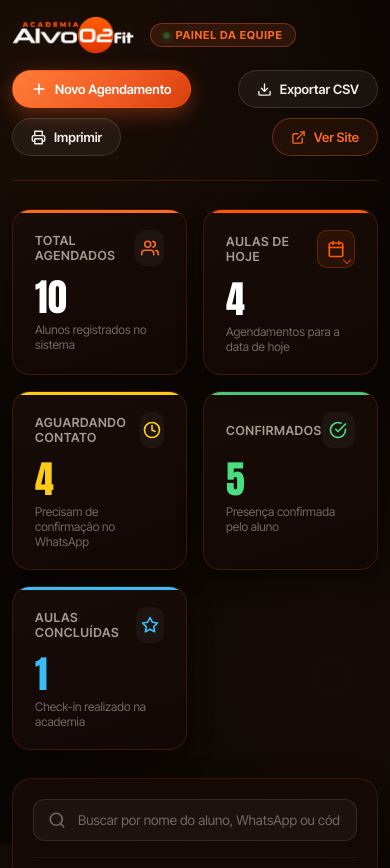
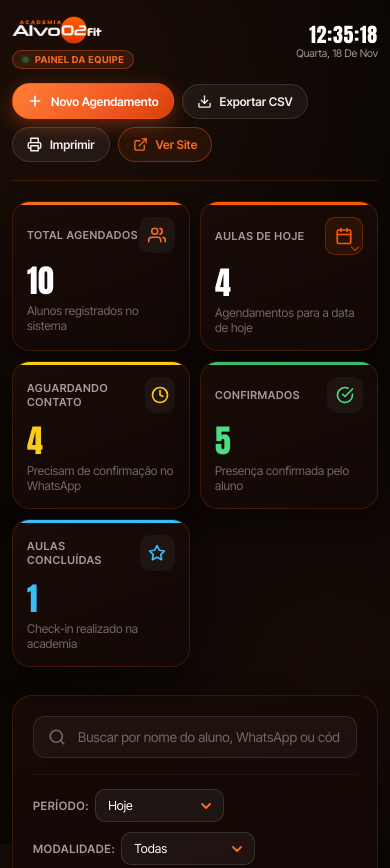
Before and after one commit to Fabiojr2002/Alvo02, a plain HTML site: page painel.html in a window 390 px wide. Shown: the top 868 px of the page. Drawn offline with Linux system fonts and the light colour scheme.

Commit message:
feat(painel): exibe relogio em tempo real ao lado da logo no mobile e ajusta responsividade

```diff
--- a/painel.html
+++ b/painel.html
@@ -74,6 +74,11 @@
       padding: 0;
     }
 
+    html {
+      max-width: 100%;
+      overflow-x: hidden;
+    }
+
     body {
       background-color: var(--bg-dark);
       background-image:
@@ -83,6 +88,8 @@
       color: var(--text-main);
       font-family: 'Inter Tight', -apple-system, BlinkMacSystemFont, 'Segoe UI', Roboto, sans-serif;
       min-height: 100vh;
+      max-width: 100%;
+      overflow-x: hidden;
       display: flex;
       flex-direction: column;
       -webkit-font-smoothing: antialiased;
@@ -108,6 +115,7 @@
     .app-container {
       width: 100%;
       max-width: 1400px;
+      min-width: 0;
       margin: 0 auto;
       padding: 24px 20px 48px;
       flex: 1;
@@ -1069,9 +1077,23 @@
     }
 
     /* RESPONSIVIDADE */
-    @media screen and (max-width: 900px) {
+    @media screen and (max-width: 960px) {
+      .panel-header {
+        flex-direction: row;
+        flex-wrap: wrap;
+        align-items: center;
+        justify-content: space-between;
+        gap: 14px 12px;
+      }
       .header-center {
-        display: none;
+        display: flex;
+        align-items: flex-end;
+        text-align: right;
+        margin-left: auto;
+      }
+      .header-actions {
+        flex-basis: 100%;
+        width: 100%;
       }
     }
 
@@ -1080,18 +1102,89 @@
         padding: 16px 12px 36px;
       }
       .panel-header {
+        flex-direction: row;
+        flex-wrap: wrap;
+        align-items: center;
+        justify-content: space-between;
+        gap: 14px 10px;
+        padding-bottom: 18px;
+        margin-bottom: 20px;
+      }
+      .header-left {
+        gap: 10px;
+        min-width: 0;
+      }
+      .header-logo-img {
+        height: 32px;
+      }
+      .header-badge-team {
+        padding: 3px 9px;
+        font-size: 9.5px;
+        letter-spacing: 0.5px;
+      }
+      .header-center {
+        align-items: flex-end;
+        text-align: right;
+        gap: 2px;
+      }
+      .live-clock-time {
+        font-size: 21px;
+        letter-spacing: 0.8px;
+      }
+      .live-clock-date {
+        font-size: 11px;
+        white-space: nowrap;
+      }
+      .header-actions {
+        width: 100%;
+        justify-content: flex-start;
+        gap: 8px;
+      }
+      .header-actions .btn {
+        padding: 9px 14px;
+        font-size: 12px;
+      }
+      .search-box {
+        min-width: 0;
+        width: 100%;
+      }
+      .kpis-grid {
+        grid-template-columns: repeat(2, minmax(0, 1fr));
+        gap: 10px;
+      }
+      .kpi-card {
+        min-width: 0;
+        padding: 15px 14px;
+      }
+      .kpi-title {
+        font-size: 11px;
+      }
+      .kpi-number {
+        font-size: 32px;
+      }
+      .table-container {
+        min-width: 0;
+        max-width: 100%;
+      }
+      .form-row {
+        grid-template-columns: 1fr;
+      }
+    }
+
+    @media screen and (max-width: 520px) {
+      .header-left {
         flex-direction: column;
         align-items: flex-start;
-      }
-      .header-actions {
-        width: 100%;
-        justify-content: space-between;
-      }
-      .kpis-grid {
-        grid-template-columns: repeat(2, 1fr);
-      }
-      .form-row {
-        grid-template-columns: 1fr;
+        gap: 6px;
+      }
+      .header-logo-img {
+        height: 28px;
+      }
+      .live-clock-time {
+        font-size: 20px;
+      }
+      .live-clock-date {
+        font-size: 10.5px;
       }
     }
 
@@ -1671,12 +1764,16 @@
         document.getElementById('clock-time').innerText = `${hours}:${minutes}:${seconds}`;
 
         const options = { weekday: 'long', year: 'numeric', month: 'long', day: 'numeric' };
-        const dateStr = now.toLocaleDateString('pt-BR', options);
-        document.getElementById('clock-date').innerText = dateStr;
-        document.getElementById('print-date').innerText = dateStr;
+        const fullDateStr = now.toLocaleDateString('pt-BR', options);
+        const isCompact = window.innerWidth <= 768;
+        document.getElementById('clock-date').innerText = isCompact
+          ? formatWeekdayDate(getLocalIsoDate(now))
+          : fullDateStr;
+        document.getElementById('print-date').innerText = fullDateStr;
       }
       update();
       setInterval(update, 1000);
+      window.addEventListener('resize', update);
     }
 
     // 02. Carregamento dos Agendamentos do localStorage ou Inicialização com Dados Realistas
```
